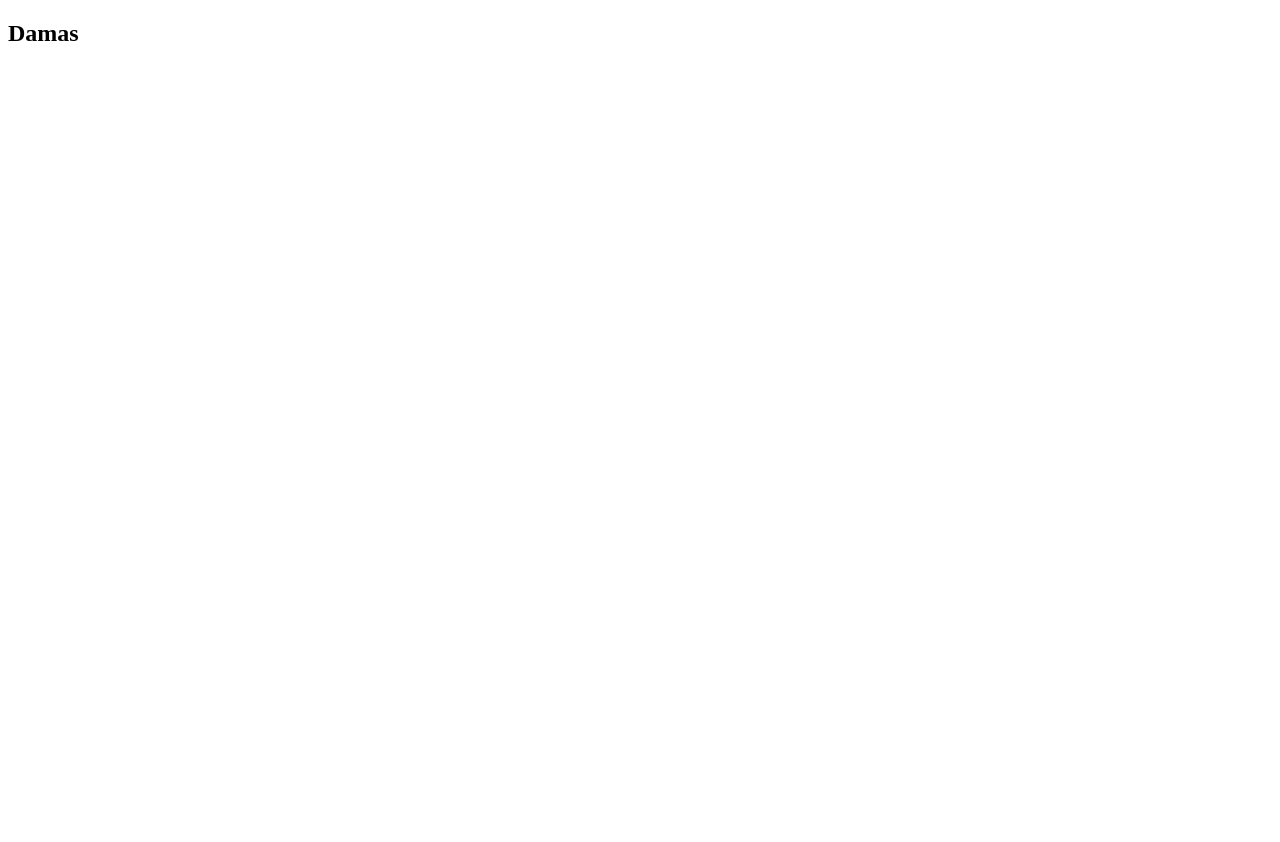
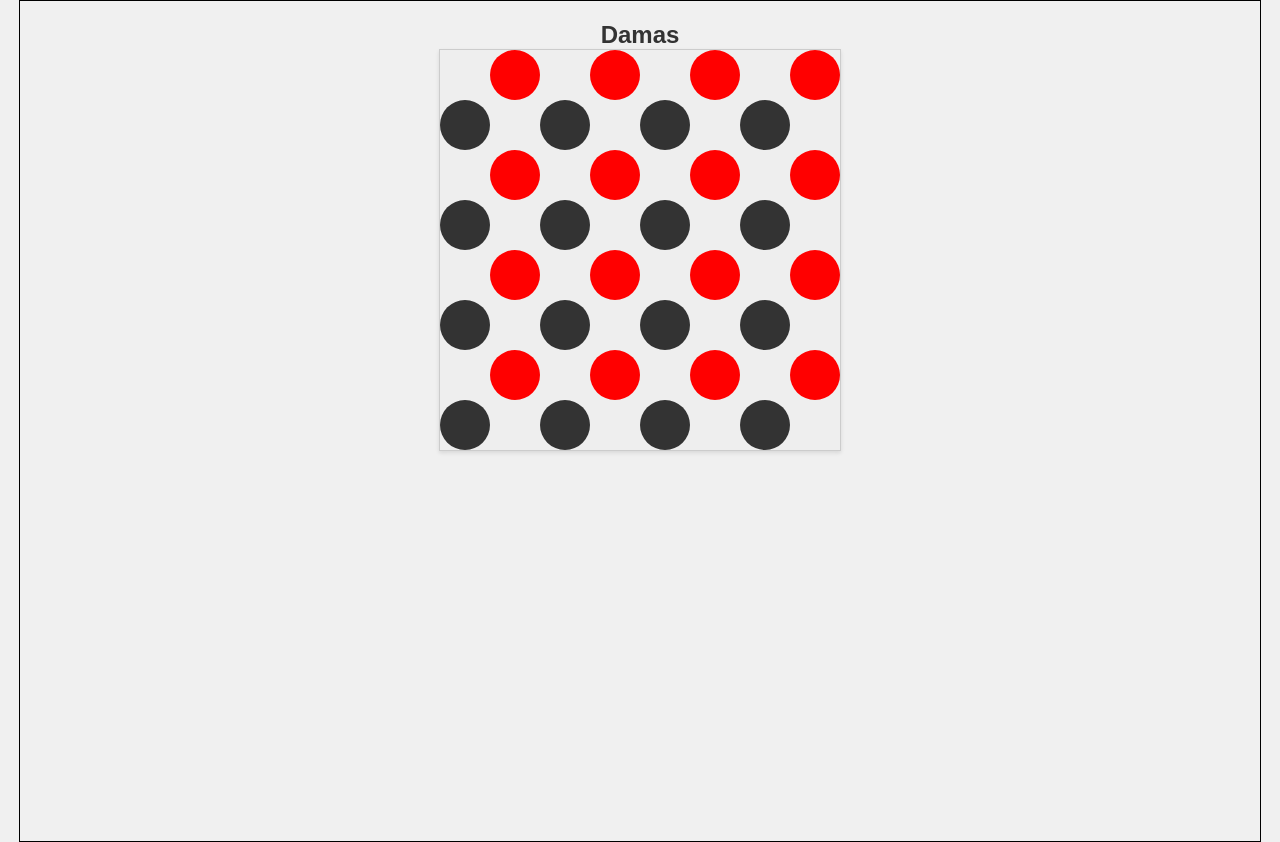
Before and after one commit to Kuytinho/Damas, a React (Create React App) app in the folder meu-jogo/: page /damas in a window 1280 px wide. Before the commit the page ends 800 px from the top, so only its background shows below. Built offline with nearby package versions, Linux system fonts and the light colour scheme.

Commit message:
new styles and board

```diff
--- a/meu-jogo/src/App.css
+++ b/meu-jogo/src/App.css
@@ -1,36 +1,71 @@
-/* .app {
-  text-align: center;
+/* App.css */
+
+/* Reset de margens e preenchimentos */
+body, h1, h2, h3, h4, h5, h6, p {
+  margin: 0;
+  padding: 0;
+}
+
+/* Definições globais */
+body {
+  font-family: Arial, sans-serif;
+  background-color: #f0f0f0;
+}
+
+.container {
+  max-width: 1200px;
+  margin: 0 auto;
   padding: 20px;
 }
 
-h1 {
-  margin-bottom: 20px;
+/* Estilo para os cabeçalhos */
+h1, h2, h3 {
+  color: #333;
 }
 
-.tabuleiro {
-  display: grid;
-  grid-template-columns: repeat(8, 50px); /* Cria 8 colunas de quadrados */
-  grid-template-rows: repeat(8, 50px); /* Cria 8 linhas de quadrados */
-  /* border: 2px solid #000; */
-  margin: 0 auto;
+/* Estilo para links */
+a {
+  color: #007bff;
+  text-decoration: none;
 }
 
-.quadrado {
-  width: 50px;
-  height: 50px;
-  display: flex;
-  align-items: center;
-  justify-content: center;
-  font-size: 24px;
-  font-weight: bold;
+a:hover {
+  text-decoration: underline;
+}
+
+/* Estilo para botões */
+button {
+  padding: 10px 20px;
+  background-color: #007bff;
+  color: white;
+  border: none;
+  border-radius: 4px;
   cursor: pointer;
 }
 
-.branco {
-  background-color: #f0d9b5;
+button:hover {
+  background-color: #0056b3;
 }
 
-.preto {
-  background-color: #b58863;
-  /* color: white; */
-} */
+button:disabled {
+  background-color: gray;
+}
+
+/* Estilo para input e select */
+input,
+select {
+  padding: 10px;
+  margin: 5px 0;
+  border: 1px solid #ccc;
+  border-radius: 4px;
+}
+
+/* Estilo para o cabeçalho do jogo */
+.header {
+  padding: 10px;
+  font-size: 20px;
+  font-weight: bold;
+  background-color: #333;
+  color: white;
+  text-align: center;
+}
--- a/meu-jogo/src/App.js
+++ b/meu-jogo/src/App.js
@@ -3,6 +3,7 @@ import { Route, Routes } from 'react-router-dom';
 import Home from './pages/Home';
 import NotFound from './pages/NotFound';
 import Damas from './pages/Damas';
+import './App.css'
 
 function App() {
   return (
--- a/meu-jogo/src/components/Header.jsx
+++ b/meu-jogo/src/components/Header.jsx
@@ -15,8 +15,8 @@ function Header() {
 
   return (
     <div className={`header ${color}`}>
-      <p>Nome: {name}</p>
-      <p>Apelido: {nickname}</p>
+      <p>Olá {name}!</p>
+      <p>Ou devo chama-lo de {nickname}?</p>
     </div>
   );
 }
--- a/meu-jogo/src/pages/Damas.jsx
+++ b/meu-jogo/src/pages/Damas.jsx
@@ -1,11 +1,32 @@
 import React from 'react';
-import Header from '../components/Header'; // Importe o componente Header
+import Header from '../components/Header';
+import '../styles/Damas.css';
 
 function Damas() {
+  const renderBoard = () => {
+    const cells = [];
+
+    for (let row = 0; row < 8; row++) {
+      for (let col = 0; col < 8; col++) {
+        const isPiece = (row + col) % 2 === 1; // Calcula se a célula deve ter uma peça
+        const classNames = isPiece ? 'piece' : '';
+
+        cells.push(<div key={`${row}-${col}`} className={`cell ${classNames}`}></div>);
+      }
+    }
+
+    return cells;
+  };
+
   return (
     <div>
       <Header />
-      <h2>Damas</h2>
+      <div className="container"> {/* Adicione a classe container */}
+        <h2>Damas</h2>
+            <div className="board">
+                {renderBoard()}
+            </div>
+      </div>
     </div>
   );
 }
--- /dev/null
+++ b/meu-jogo/src/styles/Damas.css
@@ -0,0 +1,39 @@
+.container {
+    display: flex;
+    flex-direction: column; /* Adicione essa linha para alinhar verticalmente os elementos */
+    /* justify-content:  ; */
+    align-items: center;
+    height: 100vh;
+    border: 1px solid black
+  }
+
+.board {
+    display: grid;
+    grid-template-columns: repeat(8, 50px);
+    grid-template-rows: repeat(8, 50px);
+    background-color: #eee;
+    border: 1px solid #ccc;
+    box-shadow: 0 2px 4px rgba(0, 0, 0, 0.1);
+  }
+
+  .cell {
+    width: 50px;
+    height: 50px;
+    display: flex;
+    align-items: center;
+    justify-content: center;
+  }
+
+  .cell.piece {
+    background-color: #f00;
+    border-radius: 50%;
+  }
+
+  /* Estilo para as células pretas */
+  .cell.piece:nth-child(odd) {
+    background-color: #333;
+  }
+
+  h2 {
+    margin-bottom: 20px; /* Adicione um espaçamento abaixo do título */
+  }
--- a/meu-jogo/src/styles/Header.css
+++ b/meu-jogo/src/styles/Header.css
@@ -2,6 +2,17 @@
     padding: 10px;
     color: white;
     text-align: center;
+    transition: background-color 0.3s ease-in-out, color 0.3s ease-in-out;
+    box-shadow: 0 2px 4px rgba(0, 0, 0, 0.1);
+    border: 1px solid #ccc;
+    border-radius: 5px;
+    font-family: 'Arial', sans-serif;
+    font-size: 18px;
+  }
+
+  .header:hover {
+    background-color: #f0f0f0;
+    color: #333;
   }
 
   /* Estilos para as cores */
```
